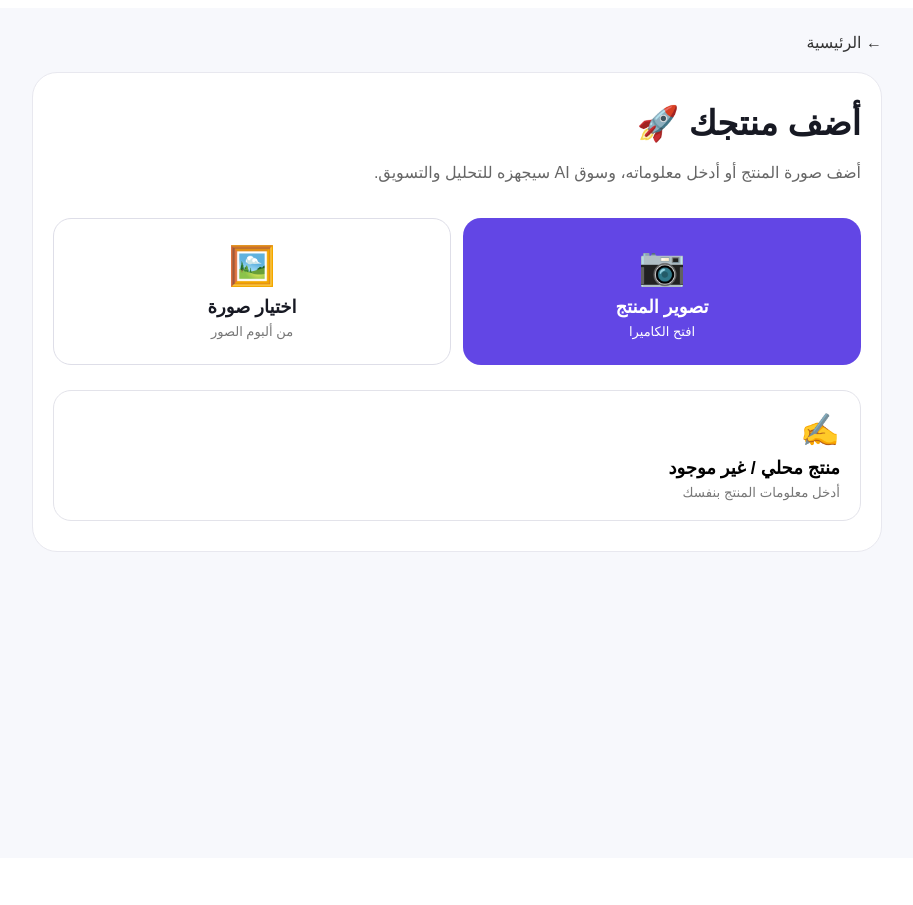
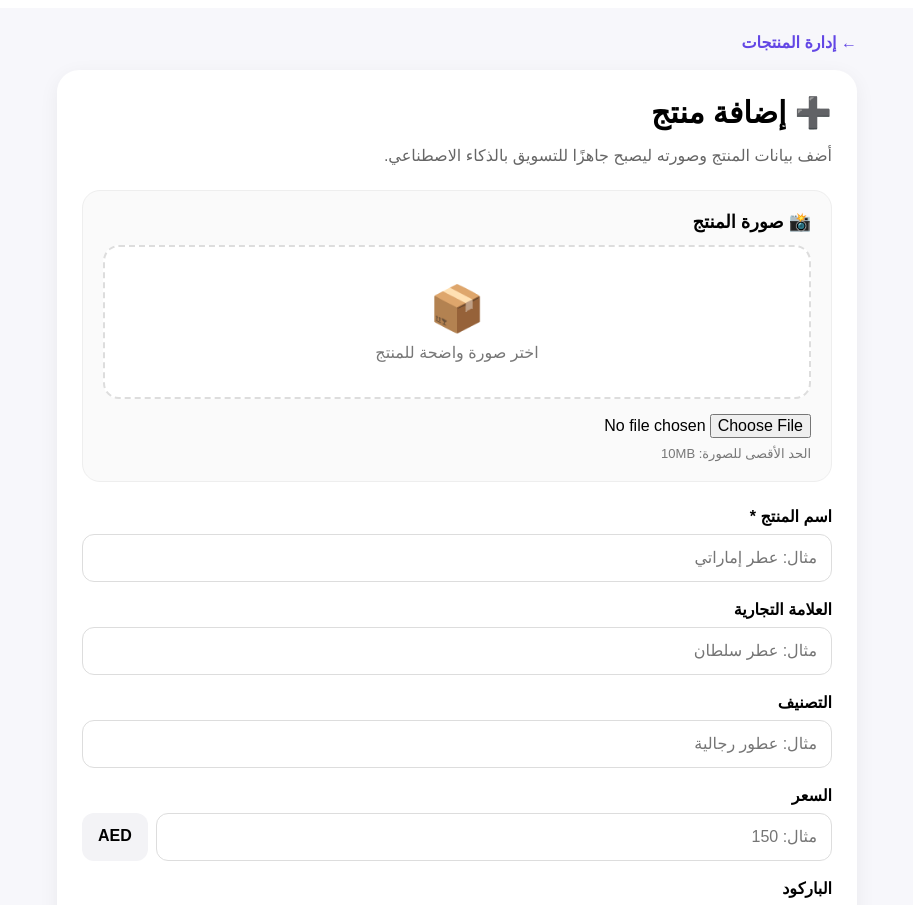
Before and after one commit to suqaiapp-creator/suq-ai, a Next.js app: page /add-product in a window 1280 px wide. Shown: the top 905 px of the page, without its empty margins (183-1096 px from the left). Before the commit the page ends 866 px from the top, so only its background shows below. Built offline with nearby package versions, Linux system fonts and the light colour scheme; no server answers.

Commit message:
Refactor AddProduct to AddProductPage and enhance features
Refactor AddProduct component to AddProductPage, update state management and form handling, and improve image upload functionality.

```diff
--- a/app/add-product/page.js
+++ b/app/add-product/page.js
@@ -8,14 +8,13 @@ const supabase = createClient(
   process.env.NEXT_PUBLIC_SUPABASE_PUBLISHABLE_KEY
 );
 
-export default function AddProduct() {
-  const cameraInputRef = useRef(null);
-  const galleryInputRef = useRef(null);
+export default function AddProductPage() {
+  const fileInputRef = useRef(null);
 
-  const [image, setImage] = useState(null);
-  const [mode, setMode] = useState(null);
-  const [saved, setSaved] = useState(false);
   const [saving, setSaving] = useState(false);
+  const [message, setMessage] = useState("");
+  const [imageFile, setImageFile] = useState(null);
+  const [imagePreview, setImagePreview] = useState("");
 
   const [product, setProduct] = useState({
     name: "",
@@ -25,62 +24,160 @@ export default function AddProduct() {
     description: "",
     specifications: "",
     features: "",
+    barcode: "",
   });
 
-  function handleImage(event) {
+  function updateField(field, value) {
+    setProduct((current) => ({
+      ...current,
+      [field]: value,
+    }));
+  }
+
+  function handleImageChange(event) {
     const file = event.target.files?.[0];
 
     if (!file) return;
 
-    const imageUrl = URL.createObjectURL(file);
-
-    setImage(imageUrl);
-    setSaved(false);
-
-    event.target.value = "";
+    if (!file.type.startsWith("image/")) {
+      setMessage("❌ الملف المختار ليس صورة.");
+      return;
     }
 
-  function updateProduct(field, value) {
-    setProduct((current) => ({
-      ...current,
-      [field]: value,
-    }));
-
-    setSaved(false);
+    if (file.size > 10 * 1024 * 1024) {
+      setMessage("❌ حجم الصورة أكبر من 10MB.");
+      return;
     }
 
-  async function saveProduct() {
+    setImageFile(file);
+    setImagePreview(URL.createObjectURL(file));
+    setMessage("");
+  }
+
+  async function uploadImage(productId) {
+    if (!imageFile) return null;
+
+    const fileExtension =
+      imageFile.name.split(".").pop()?.toLowerCase() || "jpg";
+
+    const filePath = `${productId}/${Date.now()}.${fileExtension}`;
+
+    const { error: uploadError } = await supabase.storage
+      .from("product-images")
+      .upload(filePath, imageFile, {
+        cacheControl: "3600",
+        upsert: false,
+        contentType: imageFile.type,
+      });
+
+    if (uploadError) {
+      console.error("IMAGE UPLOAD ERROR:", uploadError);
+      throw new Error("تعذر رفع صورة المنتج.");
+    }
+
+    const { data } = supabase.storage
+      .from("product-images")
+      .getPublicUrl(filePath);
+
+    return data.publicUrl;
+  }
+
+  async function saveProduct(event) {
+    event.preventDefault();
+
     if (!product.name.trim()) {
-      alert("اكتب اسم المنتج أولاً");
+      setMessage("❌ اسم المنتج مطلوب.");
       return;
     }
 
     setSaving(true);
-    setSaved(false);
+    setMessage("");
 
-    const { error } = await supabase.from("products").insert({
+    try {
+      // 1. إنشاء المنتج أولاً للحصول على ID
+      const { data: createdProduct, error: productError } =
+        await supabase
+          .from("products")
+          .insert({
             name: product.name.trim(),
             brand: product.brand.trim() || null,
             category: product.category.trim() || null,
-      price: product.price ? Number(product.price) : null,
+            price:
+              product.price === ""
+                ? null
+                : Number(product.price),
             currency: "AED",
-      description: product.description.trim() || null,
-      specifications: product.specifications.trim() || null,
-      features: product.features.trim() || null,
+            description:
+              product.description.trim() || null,
+            specifications:
+              product.specifications.trim() || null,
+            features:
+              product.features.trim() || null,
+            barcode:
+              product.barcode.trim() || null,
             product_type: "local",
             verification_status: "unverified",
             ai_status: "pending",
+          })
+          .select()
+          .single();
+
+      if (productError) {
+        console.error("CREATE PRODUCT ERROR:", productError);
+        throw new Error("تعذر حفظ المنتج.");
+      }
+
+      // 2. رفع الصورة إذا تم اختيارها
+      let imageUrl = null;
+
+      if (imageFile) {
+        imageUrl = await uploadImage(createdProduct.id);
+
+        // 3. حفظ رابط الصورة داخل المنتج
+        const { error: imageUpdateError } = await supabase
+          .from("products")
+          .update({
+            image_url: imageUrl,
+          })
+          .eq("id", createdProduct.id);
+
+        if (imageUpdateError) {
+          console.error(
+            "SAVE IMAGE URL ERROR:",
+            imageUpdateError
+          );
+          throw new Error(
+            "تم حفظ المنتج ولكن تعذر ربط الصورة به."
+          );
+        }
+      }
+
+      setMessage("✅ تم حفظ المنتج والصورة بنجاح.");
+
+      // تنظيف النموذج
+      setProduct({
+        name: "",
+        brand: "",
+        category: "",
+        price: "",
+        description: "",
+        specifications: "",
+        features: "",
+        barcode: "",
       });
 
+      setImageFile(null);
+      setImagePreview("");
+
+      if (fileInputRef.current) {
+        fileInputRef.current.value = "";
+      }
+    } catch (error) {
+      console.error("SAVE ERROR:", error);
+      setMessage(`❌ ${error.message}`);
+    } finally {
       setSaving(false);
-
-    if (error) {
-      console.error(error);
-      alert("حدث خطأ أثناء حفظ المنتج: " + error.message);
-      return;
     }
-
-    setSaved(true);
   }
 
   return (
@@ -88,340 +185,315 @@ export default function AddProduct() {
       dir="rtl"
       style={{
         minHeight: "100vh",
-        background: "#f7f8fc",
+        background: "#f7f7fb",
+        padding: "25px 18px 50px",
         fontFamily: "Arial, sans-serif",
-        color: "#171923",
-        padding: "25px 18px",
       }}
     >
       <div
         style={{
-          maxWidth: "850px",
+          maxWidth: "800px",
           margin: "0 auto",
         }}
       >
         <a
-          href="/"
+          href="/products"
           style={{
+            display: "inline-block",
+            marginBottom: "18px",
+            color: "#6246e5",
             textDecoration: "none",
-            color: "#333",
-            fontSize: "16px",
-            display: "inline-block",
-            marginBottom: "20px",
+            fontWeight: "700",
           }}
         >
-          ← الرئيسية
+          ← إدارة المنتجات
         </a>
 
         <div
           style={{
             background: "#fff",
-            borderRadius: "25px",
-            padding: "30px 20px",
-            border: "1px solid #e8e8ef",
+            borderRadius: "22px",
+            padding: "25px",
+            boxShadow: "0 5px 20px rgba(0,0,0,0.06)",
           }}
         >
           <h1
             style={{
-              fontSize: "34px",
-              margin: "0 0 10px",
+              marginTop: 0,
+              marginBottom: "8px",
+              fontSize: "30px",
             }}
           >
-            أضف منتجك 🚀
+            ➕ إضافة منتج
           </h1>
 
           <p
             style={{
               color: "#666",
-              lineHeight: "1.8",
-              marginBottom: "30px",
+              marginBottom: "25px",
             }}
           >
-            أضف صورة المنتج أو أدخل معلوماته، وسوق AI سيجهزه
-            للتحليل والتسويق.
+            أضف بيانات المنتج وصورته ليصبح جاهزًا للتسويق بالذكاء
+            الاصطناعي.
           </p>
 
+          <form onSubmit={saveProduct}>
+            {/* صورة المنتج */}
+            <div
+              style={{
+                marginBottom: "25px",
+                padding: "20px",
+                background: "#fafafa",
+                border: "1px solid #eee",
+                borderRadius: "18px",
+              }}
+            >
+              <label
+                style={{
+                  display: "block",
+                  marginBottom: "12px",
+                  fontWeight: "800",
+                  fontSize: "18px",
+                }}
+              >
+                📸 صورة المنتج
+              </label>
+
+              {imagePreview ? (
+                <div
+                  style={{
+                    marginBottom: "15px",
+                  }}
+                >
+                  <img
+                    src={imagePreview}
+                    alt="معاينة المنتج"
+                    style={{
+                      width: "100%",
+                      maxHeight: "320px",
+                      objectFit: "contain",
+                      borderRadius: "16px",
+                      background: "#fff",
+                      border: "1px solid #ddd",
+                    }}
+                  />
+                </div>
+              ) : (
+                <div
+                  style={{
+                    padding: "35px 20px",
+                    textAlign: "center",
+                    background: "#fff",
+                    border: "2px dashed #ddd",
+                    borderRadius: "16px",
+                    marginBottom: "15px",
+                    color: "#777",
+                  }}
+                >
+                  <div
+                    style={{
+                      fontSize: "45px",
+                      marginBottom: "8px",
+                    }}
+                  >
+                    📦
+                  </div>
+
+                  <div>
+                    اختر صورة واضحة للمنتج
+                  </div>
+                </div>
+              )}
+
               <input
-            ref={cameraInputRef}
+                ref={fileInputRef}
                 type="file"
                 accept="image/*"
-            capture="environment"
-            onChange={handleImage}
-            style={{ display: "none" }}
-          />
-
-          <input
-            ref={galleryInputRef}
-            type="file"
-            accept="image/*"
-            onChange={handleImage}
-            style={{ display: "none" }}
+                onChange={handleImageChange}
+                style={{
+                  width: "100%",
+                  fontSize: "16px",
+                }}
               />
 
               <div
                 style={{
-              display: "grid",
-              gridTemplateColumns: "1fr 1fr",
-              gap: "12px",
+                  marginTop: "8px",
+                  color: "#777",
+                  fontSize: "13px",
                 }}
               >
-            <button
-              onClick={() => cameraInputRef.current?.click()}
+                الحد الأقصى للصورة: 10MB
+              </div>
+            </div>
+
+            <Field
+              label="اسم المنتج *"
+              value={product.name}
+              onChange={(value) =>
+                updateField("name", value)
+              }
+              placeholder="مثال: عطر إماراتي"
+            />
+
+            <Field
+              label="العلامة التجارية"
+              value={product.brand}
+              onChange={(value) =>
+                updateField("brand", value)
+              }
+              placeholder="مثال: عطر سلطان"
+            />
+
+            <Field
+              label="التصنيف"
+              value={product.category}
+              onChange={(value) =>
+                updateField("category", value)
+              }
+              placeholder="مثال: عطور رجالية"
+            />
+
+            <div style={{ marginBottom: "18px" }}>
+              <label
                 style={{
-                border: "none",
-                background: "#6246e5",
-                color: "#fff",
-                borderRadius: "18px",
-                padding: "25px 15px",
-                cursor: "pointer",
+                  display: "block",
+                  marginBottom: "8px",
+                  fontWeight: "700",
                 }}
               >
-              <div style={{ fontSize: "38px" }}>📷</div>
+                السعر
+              </label>
 
               <div
                 style={{
-                  fontSize: "18px",
-                  fontWeight: "700",
-                  marginTop: "8px",
+                  display: "flex",
+                  gap: "8px",
                 }}
               >
-                تصوير المنتج
-              </div>
+                <input
+                  type="number"
+                  step="0.01"
+                  value={product.price}
+                  onChange={(e) =>
+                    updateField(
+                      "price",
+                      e.target.value
+                    )
+                  }
+                  placeholder="مثال: 150"
+                  style={{
+                    flex: 1,
+                    padding: "14px",
+                    border: "1px solid #ddd",
+                    borderRadius: "12px",
+                    fontSize: "16px",
+                    boxSizing: "border-box",
+                  }}
+                />
 
                 <div
                   style={{
-                  fontSize: "13px",
-                  marginTop: "6px",
+                    padding: "14px 16px",
+                    background: "#f3f3f6",
+                    borderRadius: "12px",
+                    fontWeight: "700",
                   }}
                 >
-                افتح الكاميرا
+                  AED
                 </div>
-            </button>
+              </div>
+            </div>
 
-            <button
-              onClick={() => galleryInputRef.current?.click()}
+            <Field
+              label="الباركود"
+              value={product.barcode}
+              onChange={(value) =>
+                updateField("barcode", value)
+              }
+              placeholder="أدخل الباركود إذا كان موجودًا"
+            />
+
+            <TextArea
+              label="وصف المنتج"
+              value={product.description}
+              onChange={(value) =>
+                updateField(
+                  "description",
+                  value
+                )
+              }
+              placeholder="اكتب وصف المنتج..."
+            />
+
+            <TextArea
+              label="المواصفات"
+              value={product.specifications}
+              onChange={(value) =>
+                updateField(
+                  "specifications",
+                  value
+                )
+              }
+              placeholder="مثال: الحجم، المادة، السعة، المقاس..."
+            />
+
+            <TextArea
+              label="المميزات"
+              value={product.features}
+              onChange={(value) =>
+                updateField(
+                  "features",
+                  value
+                )
+              }
+              placeholder="اكتب أهم مميزات المنتج..."
+            />
+
+            {message && (
+              <div
                 style={{
-                border: "1px solid #dedee8",
-                background: "#fff",
-                color: "#171923",
-                borderRadius: "18px",
-                padding: "25px 15px",
-                cursor: "pointer",
+                  marginBottom: "18px",
+                  padding: "14px",
+                  borderRadius: "12px",
+                  background: message.startsWith("❌")
+                    ? "#fff0f0"
+                    : "#eefbf3",
+                  color: message.startsWith("❌")
+                    ? "#b42318"
+                    : "#16794c",
+                  fontWeight: "700",
+                  lineHeight: "1.7",
                 }}
               >
-              <div style={{ fontSize: "38px" }}>🖼️</div>
-
-              <div
-                style={{
-                  fontSize: "18px",
-                  fontWeight: "700",
-                  marginTop: "8px",
-                }}
-              >
-                اختيار صورة
-              </div>
-
-              <div
-                style={{
-                  fontSize: "13px",
-                  color: "#777",
-                  marginTop: "6px",
-                }}
-              >
-                من ألبوم الصور
-              </div>
-            </button>
-          </div>
-
-          {image && (
-            <div
-              style={{
-                marginTop: "25px",
-                background: "#fafafa",
-                borderRadius: "20px",
-                padding: "15px",
-                border: "1px solid #e8e8ee",
-              }}
-            >
-              <div
-                style={{
-                  fontWeight: "700",
-                  marginBottom: "12px",
-                }}
-              >
-                ✅ صورة المنتج
-              </div>
-
-              <img
-                src={image}
-                alt="صورة المنتج"
-                style={{
-                  width: "100%",
-                  maxHeight: "400px",
-                  objectFit: "contain",
-                  borderRadius: "15px",
-                  background: "#fff",
-                }}
-              />
+                {message}
               </div>
             )}
 
             <button
-            onClick={() => setMode("local")}
-            style={{
-              width: "100%",
-              textAlign: "right",
-              border:
-                mode === "local"
-                  ? "2px solid #6246e5"
-                  : "1px solid #e3e3ea",
-              background: "#fff",
-              borderRadius: "18px",
-              padding: "20px",
-              cursor: "pointer",
-              marginTop: "25px",
-            }}
-          >
-            <div style={{ fontSize: "32px" }}>✍️</div>
-
-            <strong
-              style={{
-                display: "block",
-                fontSize: "18px",
-                marginTop: "8px",
-              }}
-            >
-              منتج محلي / غير موجود
-            </strong>
-
-            <span
-              style={{
-                display: "block",
-                color: "#777",
-                marginTop: "6px",
-              }}
-            >
-              أدخل معلومات المنتج بنفسك
-            </span>
-          </button>
-
-          {mode === "local" && (
-            <section
-              style={{
-                marginTop: "20px",
-                padding: "20px",
-                background: "#f8f8fb",
-                borderRadius: "18px",
-              }}
-            >
-              <h2
-                style={{
-                  marginTop: 0,
-                  fontSize: "24px",
-                }}
-              >
-                معلومات المنتج
-              </h2>
-
-              <Field
-                label="اسم المنتج *"
-                placeholder="مثال: عطر إماراتي فاخر"
-                value={product.name}
-                onChange={(value) =>
-                  updateProduct("name", value)
-                }
-              />
-
-              <Field
-                label="العلامة التجارية"
-                placeholder="اسم العلامة التجارية"
-                value={product.brand}
-                onChange={(value) =>
-                  updateProduct("brand", value)
-                }
-              />
-
-              <Field
-                label="الفئة"
-                placeholder="مثال: عطور، ملابس، إلكترونيات"
-                value={product.category}
-                onChange={(value) =>
-                  updateProduct("category", value)
-                }
-              />
-
-              <Field
-                label="السعر"
-                placeholder="مثال: 149"
-                value={product.price}
-                onChange={(value) =>
-                  updateProduct("price", value)
-                }
-                type="number"
-              />
-
-              <TextArea
-                label="وصف المنتج"
-                placeholder="اكتب وصفًا مختصرًا عن المنتج..."
-                value={product.description}
-                onChange={(value) =>
-                  updateProduct("description", value)
-                }
-              />
-
-              <TextArea
-                label="المواصفات"
-                placeholder={"مثال:\nالحجم: 100 مل\nاللون: أسود\nالمادة: ..."}
-                value={product.specifications}
-                onChange={(value) =>
-                  updateProduct("specifications", value)
-                }
-              />
-
-              <TextArea
-                label="المميزات"
-                placeholder={"مثال:\nجودة عالية\nصناعة محلية\nتصميم فاخر"}
-                value={product.features}
-                onChange={(value) =>
-                  updateProduct("features", value)
-                }
-              />
-
-              <button
-                onClick={saveProduct}
+              type="submit"
               disabled={saving}
               style={{
                 width: "100%",
-                  marginTop: "10px",
                 border: "none",
-                  background: saving ? "#888" : "#111827",
+                background: saving
+                  ? "#999"
+                  : "#6246e5",
                 color: "#fff",
                 padding: "16px",
                 borderRadius: "14px",
-                  fontSize: "17px",
-                  fontWeight: "700",
-                  cursor: saving ? "wait" : "pointer",
+                fontSize: "18px",
+                fontWeight: "800",
+                cursor: saving
+                  ? "default"
+                  : "pointer",
               }}
             >
-                {saving ? "⏳ جاري الحفظ..." : "💾 حفظ المنتج"}
+              {saving
+                ? "⏳ جاري حفظ المنتج..."
+                : "💾 حفظ المنتج"}
             </button>
-
-              {saved && (
-                <div
-                  style={{
-                    marginTop: "15px",
-                    padding: "15px",
-                    background: "#ecfdf5",
-                    borderRadius: "12px",
-                    color: "#166534",
-                    fontWeight: "700",
-                  }}
-                >
-                  ✅ تم حفظ المنتج في قاعدة البيانات بنجاح
-                </div>
-              )}
-            </section>
-          )}
+          </form>
         </div>
       </div>
     </main>
@@ -430,36 +502,36 @@ export default function AddProduct() {
 
 function Field({
   label,
-  placeholder,
   value,
   onChange,
-  type = "text",
+  placeholder,
 }) {
   return (
-    <div style={{ marginBottom: "16px" }}>
+    <div style={{ marginBottom: "18px" }}>
       <label
         style={{
           display: "block",
+          marginBottom: "8px",
           fontWeight: "700",
-          marginBottom: "8px",
         }}
       >
         {label}
       </label>
 
       <input
-        type={type}
+        type="text"
         value={value}
+        onChange={(e) =>
+          onChange(e.target.value)
+        }
         placeholder={placeholder}
-        onChange={(event) => onChange(event.target.value)}
         style={{
           width: "100%",
-          boxSizing: "border-box",
+          padding: "14px",
           border: "1px solid #ddd",
           borderRadius: "12px",
-          padding: "14px",
           fontSize: "16px",
-          background: "#fff",
+          boxSizing: "border-box",
         }}
       />
     </div>
@@ -468,17 +540,17 @@ function Field({
 
 function TextArea({
   label,
-  placeholder,
   value,
   onChange,
+  placeholder,
 }) {
   return (
-    <div style={{ marginBottom: "16px" }}>
+    <div style={{ marginBottom: "18px" }}>
       <label
         style={{
           display: "block",
+          marginBottom: "8px",
           fontWeight: "700",
-          marginBottom: "8px",
         }}
       >
         {label}
@@ -486,18 +558,20 @@ function TextArea({
 
       <textarea
         value={value}
+        onChange={(e) =>
+          onChange(e.target.value)
+        }
         placeholder={placeholder}
-        onChange={(event) => onChange(event.target.value)}
-        rows={4}
+        rows={5}
         style={{
           width: "100%",
-          boxSizing: "border-box",
+          padding: "14px",
           border: "1px solid #ddd",
           borderRadius: "12px",
-          padding: "14px",
           fontSize: "16px",
-          background: "#fff",
+          boxSizing: "border-box",
           resize: "vertical",
+          fontFamily: "Arial, sans-serif",
           lineHeight: "1.7",
         }}
       />
```
Lines whose indentation alone changed are shown as unchanged.
